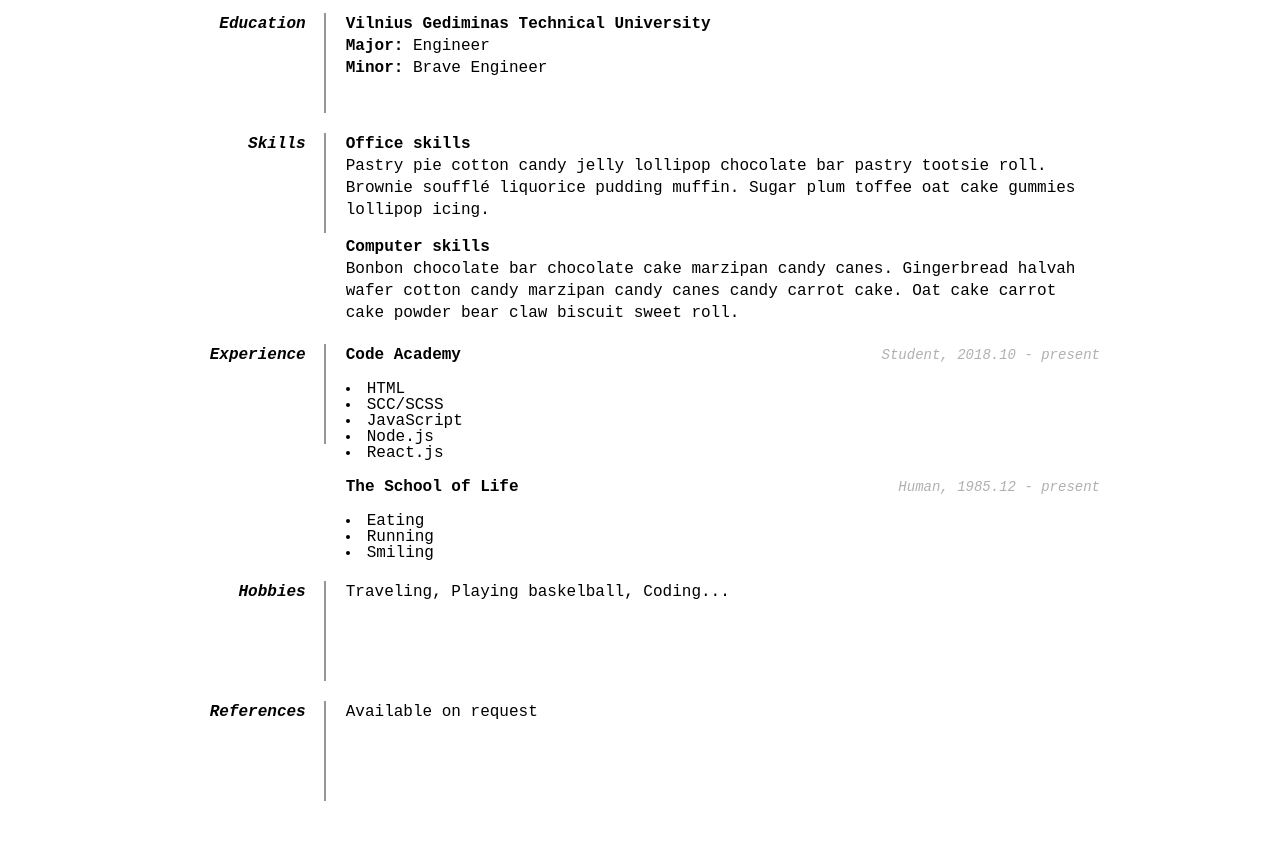
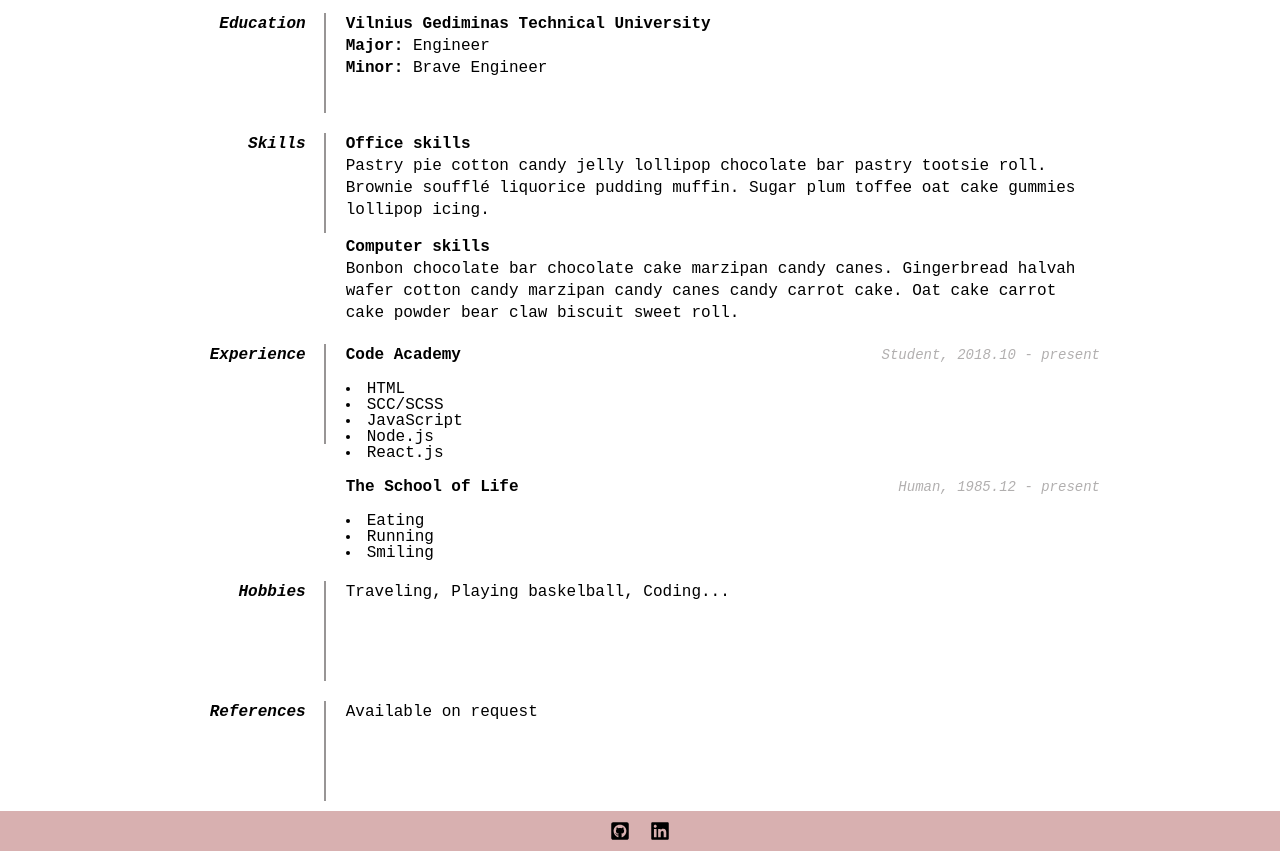
Before and after one commit to Nerkacode/CV-template, a React app in the folder react-group-delta-master/: page / in a window 1280 px wide. Shown: the part 305-1156 px from the top of the page. Before the commit the page ends 1116 px from the top, so only its background shows below. Built offline with nearby package versions, Linux system fonts and the light colour scheme.

Commit message:
Basic footer implementation

```diff
--- a/react-group-delta-master/package.json
+++ b/react-group-delta-master/package.json
@@ -5,6 +5,7 @@
   "dependencies": {
     "react": "^16.8.2",
     "react-dom": "^16.8.2",
+    "react-icons": "^3.4.0",
     "react-scripts": "2.1.5",
     "reset-css": "^4.0.1"
   },
--- a/react-group-delta-master/src/app/index.js
+++ b/react-group-delta-master/src/app/index.js
@@ -1,8 +1,11 @@
 import React from 'react';
+import { FaGithubSquare, FaLinkedin } from 'react-icons/fa';
+
 import './index.scss';
 
 function App() {
   return (
+    <React.Fragment>
       <div className="App">
         <header className="Header">
           <h1>Nerijus</h1>
@@ -20,8 +23,8 @@ function App() {
           </p>
           <p className="Header--summary">
             Pastry pie cotton candy jelly lollipop chocolate bar pastry tootsie
-          roll. Brownie soufflé liquorice pudding muffin. Sugar plum toffee oat
-          cake gummies lollipop icing. Bonbon chocolate bar chocolate cake
+            roll. Brownie soufflé liquorice pudding muffin. Sugar plum toffee
+            oat cake gummies lollipop icing. Bonbon chocolate bar chocolate cake
             marzipan candy canes. Gingerbread halvah wafer cotton candy marzipan
             candy canes candy carrot cake. Oat cake carrot cake powder bear claw
             biscuit sweet roll. Muffin topping ice cream soufflé sweet roll oat
@@ -67,9 +70,9 @@ function App() {
                 <h3>Computer skills</h3>
                 <p>
                   Bonbon chocolate bar chocolate cake marzipan candy canes.
-                Gingerbread halvah wafer cotton candy marzipan candy canes candy
-                carrot cake. Oat cake carrot cake powder bear claw biscuit sweet
-                roll.{' '}
+                  Gingerbread halvah wafer cotton candy marzipan candy canes
+                  candy carrot cake. Oat cake carrot cake powder bear claw
+                  biscuit sweet roll.{' '}
                 </p>
               </div>
             </div>
@@ -123,6 +126,11 @@ function App() {
           </section>
         </main>
       </div>
+      <footer className="Footer">
+        <FaGithubSquare />
+        <FaLinkedin />
+      </footer>
+    </React.Fragment>
   );
 }
 
--- a/react-group-delta-master/src/app/index.scss
+++ b/react-group-delta-master/src/app/index.scss
@@ -92,3 +92,13 @@ main {
     }
   }
 }
+
+.Footer {
+  display: flex;
+  justify-content: center;
+  background: #d8b0b0;
+  svg {
+    font-size: 20px;
+    padding: 10px;
+  }
+}
```
Also changed, not shown: 1 other file. Lines whose indentation alone changed are shown as unchanged.
